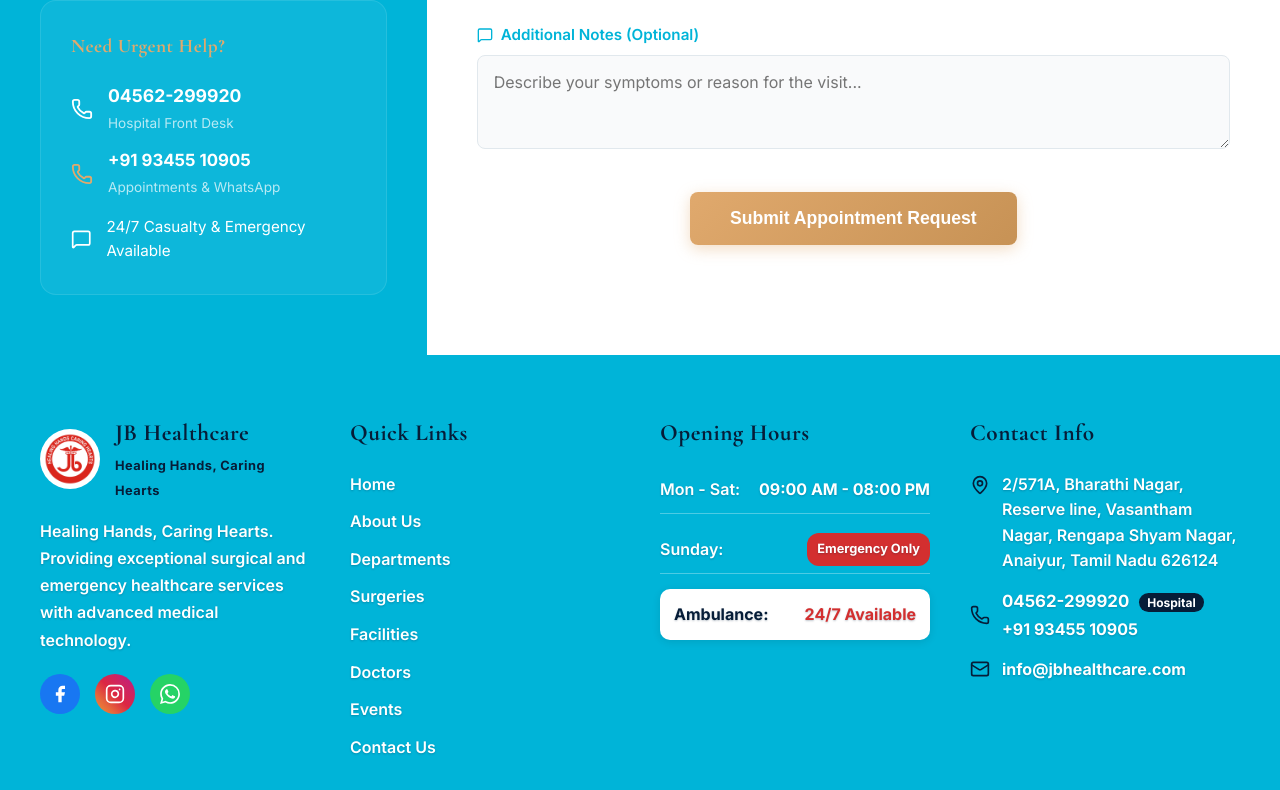
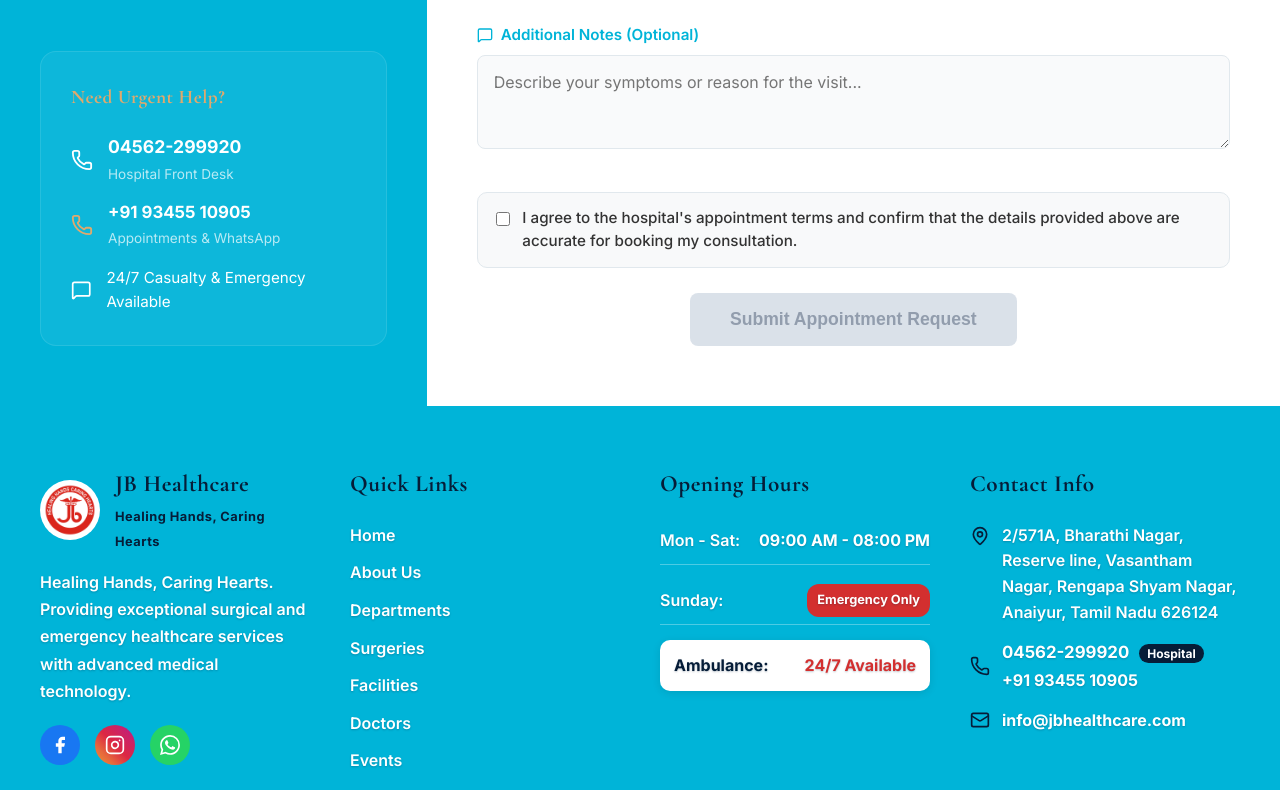
Before and after one commit to mdasper/jbhealthcare, a React (Vite) app: page /appointment in a window 1280 px wide. Shown: the part 1178-1968 px from the top of the page. Built offline with nearby package versions, Linux system fonts and the light colour scheme; no server answers.

Commit message:
agree message

```diff
--- a/src/pages/Appointment.jsx
+++ b/src/pages/Appointment.jsx
@@ -8,6 +8,7 @@
   const passedState = location.state || {};
 
   const [settings, setSettings] = useState(null);
+  const [agreed, setAgreed] = useState(false);
   const [formData, setFormData] = useState({
     name: '',
     phone: '',
@@ -41,6 +42,7 @@
 
   const handleSubmit = (e) => {
     e.preventDefault();
+    if (!agreed) return;
 
     const whatsappNumber = '919345510905';
     let text = `*🏥 JB Healthcare - Appointment Booking*\n\n`;
@@ -289,8 +291,54 @@
                   <textarea name="message" value={formData.message} onChange={handleChange} rows="3" placeholder="Describe your symptoms or reason for the visit..." style={{ width: '100%', padding: '16px', border: '1px solid #e1e8ed', borderRadius: '8px', fontSize: '1rem', backgroundColor: '#f9fafb', resize: 'vertical' }}></textarea>
                 </div>
 
+                {/* Terms Agreement Checkbox */}
+                <div style={{
+                  marginBottom: '25px',
+                  display: 'flex',
+                  alignItems: 'flex-start',
+                  gap: '12px',
+                  padding: '14px 18px',
+                  backgroundColor: agreed ? 'rgba(0, 180, 216, 0.08)' : '#f8f9fa',
+                  borderRadius: '10px',
+                  border: agreed ? '1.5px solid var(--primary)' : '1px solid #e1e8ed',
+                  transition: 'all 0.3s ease'
+                }}>
+                  <input
+                    type="checkbox"
+                    id="appointment-agree"
+                    name="agree"
+                    checked={agreed}
+                    onChange={(e) => setAgreed(e.target.checked)}
+                    style={{ width: '20px', height: '20px', marginTop: '2px', cursor: 'pointer', accentColor: 'var(--primary)' }}
+                  />
+                  <label htmlFor="appointment-agree" style={{ color: '#333', fontSize: '0.95rem', cursor: 'pointer', userSelect: 'none', lineHeight: '1.5', fontWeight: '500' }}>
+                    I agree to the hospital's appointment terms and confirm that the details provided above are accurate for booking my consultation.
+                  </label>
+                </div>
+
                 <div style={{ display: 'flex', justifyContent: 'center', marginTop: '20px' }}>
-                  <button type="submit" className="btn btn-accent" style={{ padding: '16px 40px', fontSize: '1.1rem', fontWeight: 'bold', display: 'flex', alignItems: 'center', justifyContent: 'center', gap: '10px', borderRadius: '8px' }}>
+                  <button
+                    type="submit"
+                    disabled={!agreed}
+                    className="btn btn-magnetic"
+                    style={{
+                      padding: '16px 40px',
+                      fontSize: '1.1rem',
+                      fontWeight: 'bold',
+                      display: 'flex',
+                      alignItems: 'center',
+                      justifyContent: 'center',
+                      gap: '10px',
+                      borderRadius: '8px',
+                      backgroundColor: agreed ? 'var(--primary)' : '#cbd5e1',
+                      color: agreed ? '#FFFFFF' : '#64748b',
+                      cursor: agreed ? 'pointer' : 'not-allowed',
+                      border: 'none',
+                      boxShadow: agreed ? '0 6px 20px rgba(0, 180, 216, 0.35)' : 'none',
+                      transition: 'all 0.3s ease',
+                      opacity: agreed ? 1 : 0.7
+                    }}
+                  >
                     Submit Appointment Request
                   </button>
                 </div>
```
